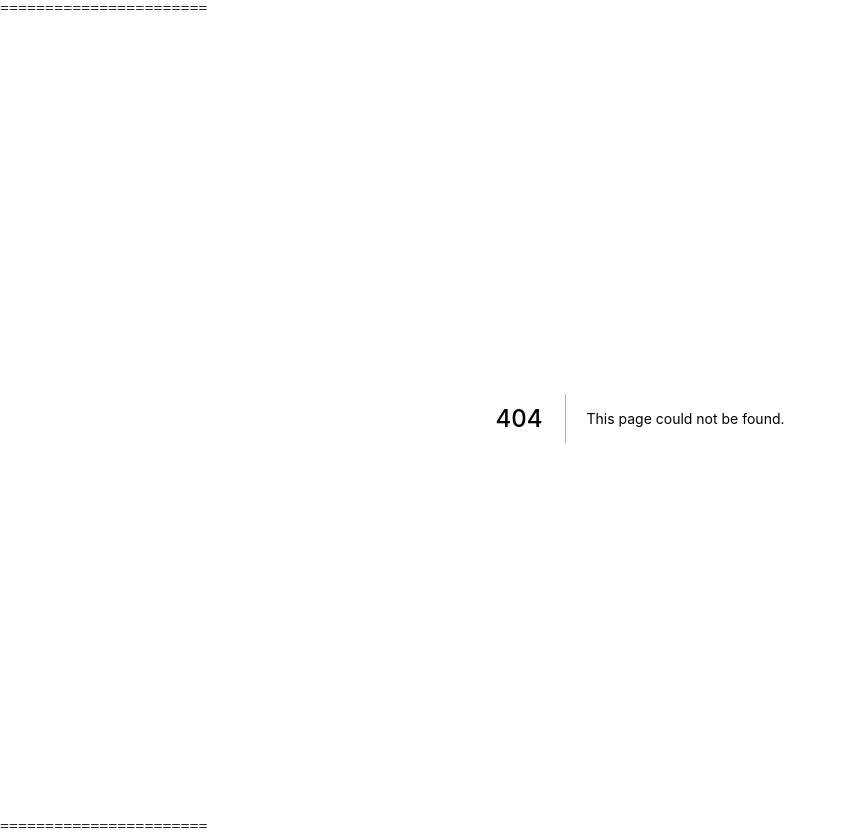
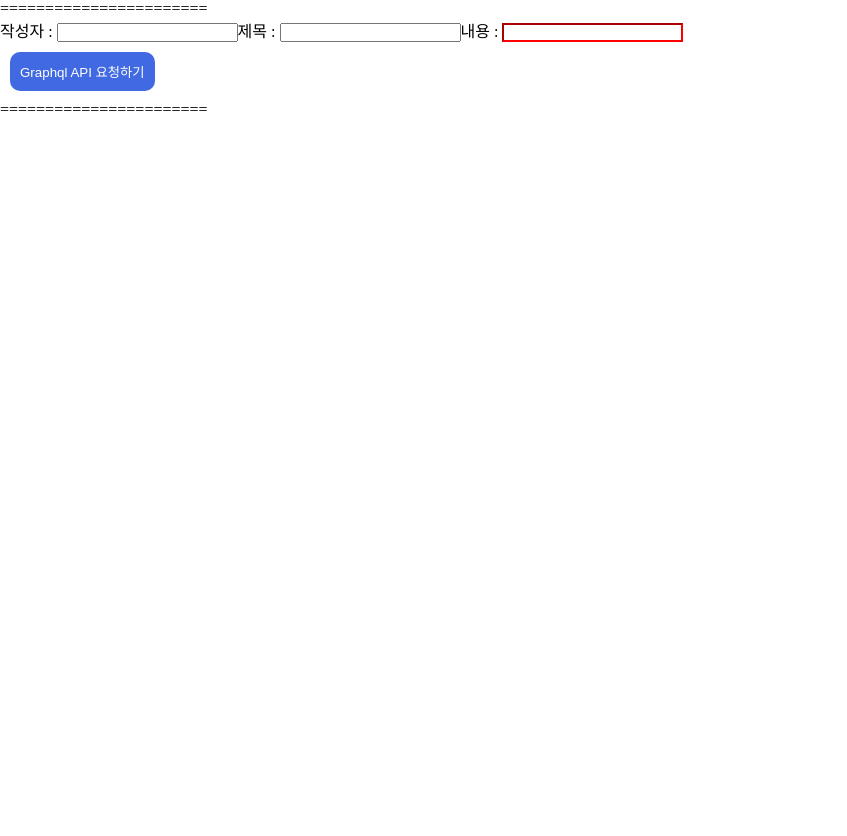
Before and after one commit to LeeSeongDo/class, a Next.js app: page /section06/06-01-container-presenter in a window 1280 px wide. Before the commit this address had no page. Shown: the whole page, without its empty margins (0-847 px from the left). After the commit the page ends 800 px from the top, so only its background shows below. Built offline with nearby package versions, Linux system fonts and the light colour scheme.

Commit message:
Today I Learned

```diff
--- /dev/null
+++ b/pages/section06/06-01-container-presenter/index.js
@@ -0,0 +1,5 @@
+import BoardWrite from "../../../src/components/units/board/write/BoardWrite.container";
+
+export default function GraphqlPage() {
+  return <BoardWrite />;
+}
--- /dev/null
+++ b/src/components/units/board/write/BoardWrite.container.js
@@ -0,0 +1,43 @@
+import { useMutation } from "@apollo/client";
+import { useState } from "react";
+import BoardWriteUI from "./BoardWrite.presenter";
+import { graphqlTest } from "./BoardWrite.queries";
+
+export default function BoardWrite() {
+  const [Boards] = useMutation(graphqlTest);
+
+  const [writer, setWriter] = useState();
+  const [title, setTitle] = useState();
+  const [contents, setContents] = useState();
+
+  const onClickSubmit = async () => {
+    const result = await Boards({
+      variables: {
+        writer: writer,
+        title: title,
+        contents: contents,
+      },
+    });
+    console.log(result);
+  };
+
+  const onChangeWriter = (e) => {
+    setWriter(e.target.value);
+  };
+
+  const onChangeTitle = (e) => {
+    setTitle(e.target.value);
+  };
+
+  const onChangeContents = (e) => {
+    setContents(e.target.value);
+  };
+  return (
+    <BoardWriteUI
+      onChangeTitle={onChangeTitle}
+      onChangeWriter={onChangeWriter}
+      onChangeContents={onChangeContents}
+      onClickSubmit={onClickSubmit}
+    />
+  );
+}
--- /dev/null
+++ b/src/components/units/board/write/BoardWrite.presenter.js
@@ -0,0 +1,16 @@
+import { BlueButton, RedInput } from "./BoardWrite.styles";
+
+export default function BoardWriteUI(props) {
+  return (
+    <div>
+      <div>
+        작성자 : <input type="text" onChange={props.onChangeWriter} />
+        제목 : <input type="text" onChange={props.onChangeTitle} />
+        내용 : <RedInput type="text" onChange={props.onChangeContents} />
+      </div>
+      <BlueButton onClick={props.onClickSubmit}>
+        Graphql API 요청하기
+      </BlueButton>
+    </div>
+  );
+}
--- /dev/null
+++ b/src/components/units/board/write/BoardWrite.queries.js
@@ -0,0 +1,9 @@
+import { gql } from "@apollo/client";
+
+export const graphqlTest = gql`
+  mutation createBoard($writer: String, $title: String, $contents: String) {
+    createBoard(writer: $writer, title: $title, contents: $contents) {
+      _id
+    }
+  }
+`;
--- /dev/null
+++ b/src/components/units/board/write/BoardWrite.styles.js
@@ -0,0 +1,14 @@
+import styled from "@emotion/styled";
+
+export const RedInput = styled.input`
+  border-color: red;
+`;
+
+export const BlueButton = styled.button`
+  background-color: royalblue;
+  color: white;
+  padding: 10px;
+  margin: 10px;
+  border-radius: 10px;
+  border: none;
+`;
```
